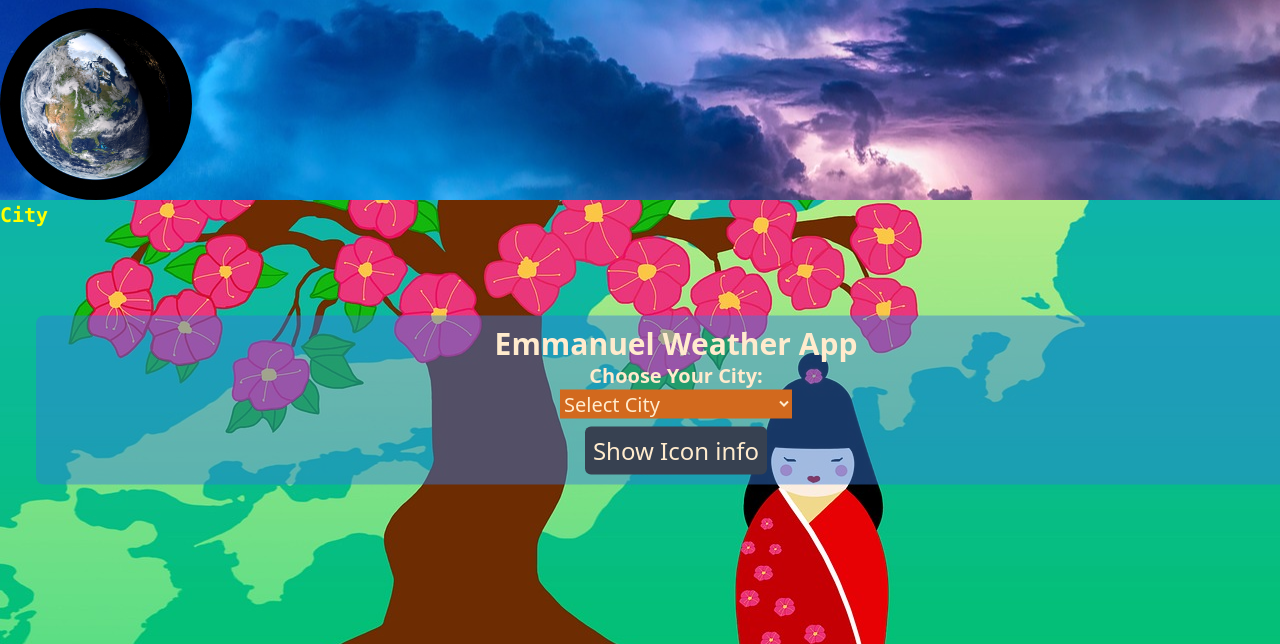
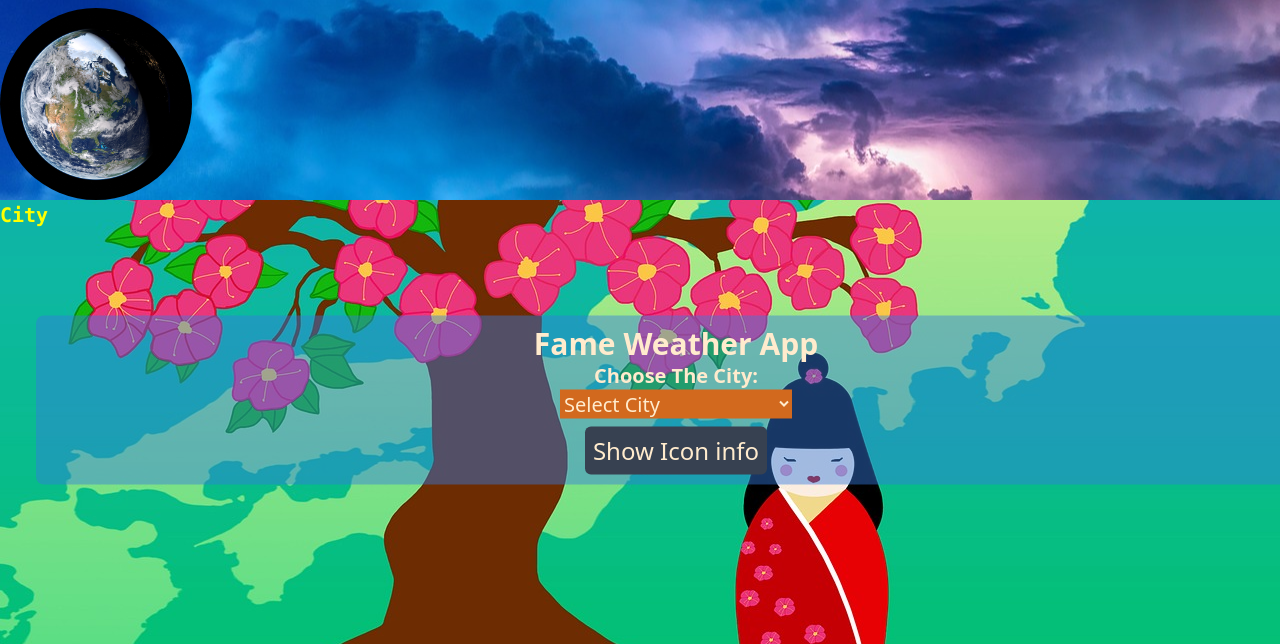
Before and after one commit to EmmanuelFame/weatherapp, a website: page index.html in a window 1280 px wide. Shown: the top 644 px of the page. Drawn offline with nearby package versions, Linux system fonts and the light colour scheme.

Commit message:
"chnage the name"

```diff
--- a/index.html
+++ b/index.html
@@ -21,8 +21,8 @@
 		</div>
 	</nav>
 <div class=" mycontainer container flex flex-col md:ml-9 rounded-lg ">
-    <h1 class="text-center text-3xl font-bold">Emmanuel Weather App</h1>
-    <h2 class="text-center text-xl font-bold">Choose Your City: </h2>
+    <h1 class="text-center text-3xl font-bold">Fame Weather App</h1>
+    <h2 class="text-center text-xl font-bold">Choose The City: </h2>
     <div class="flex flex-col items-center">
         <select id="citySelect" name="city">
             <option value="0" selected>Select City</option>
```
